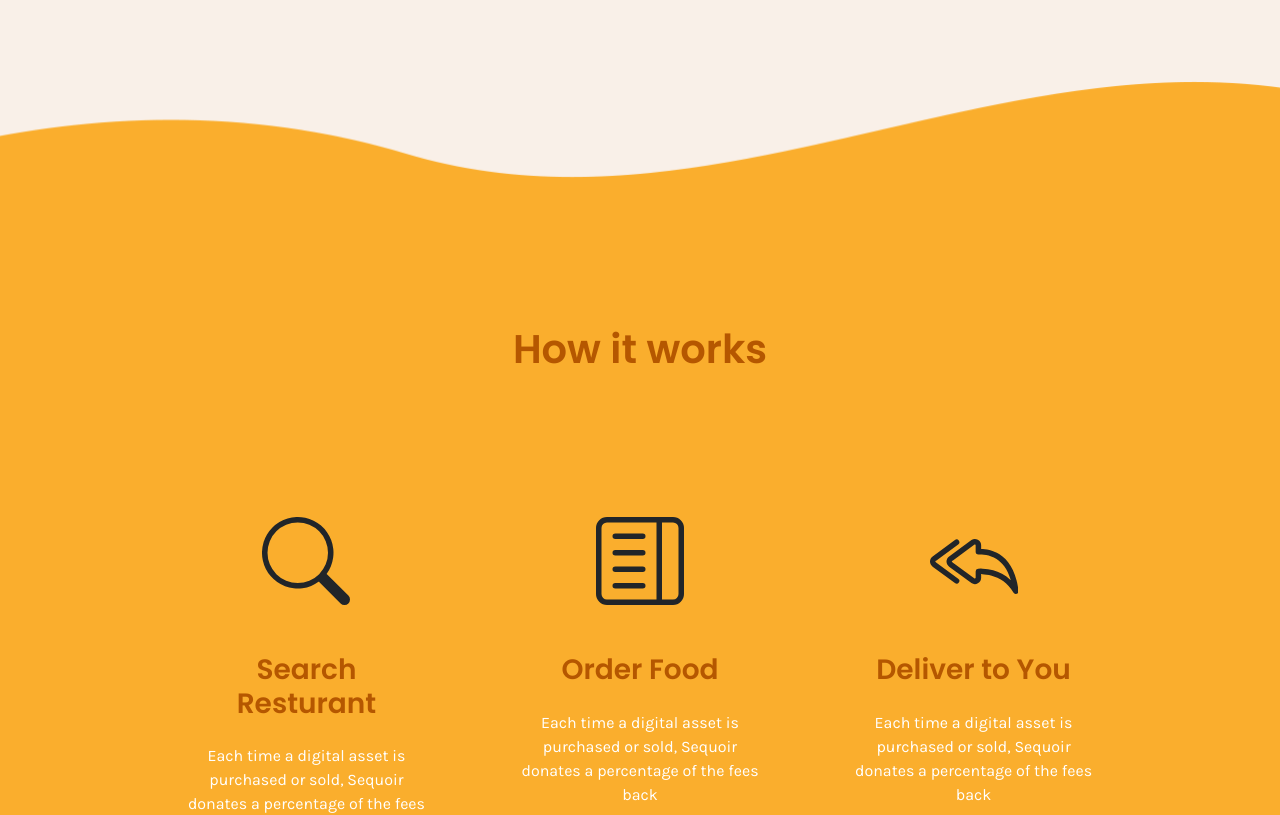
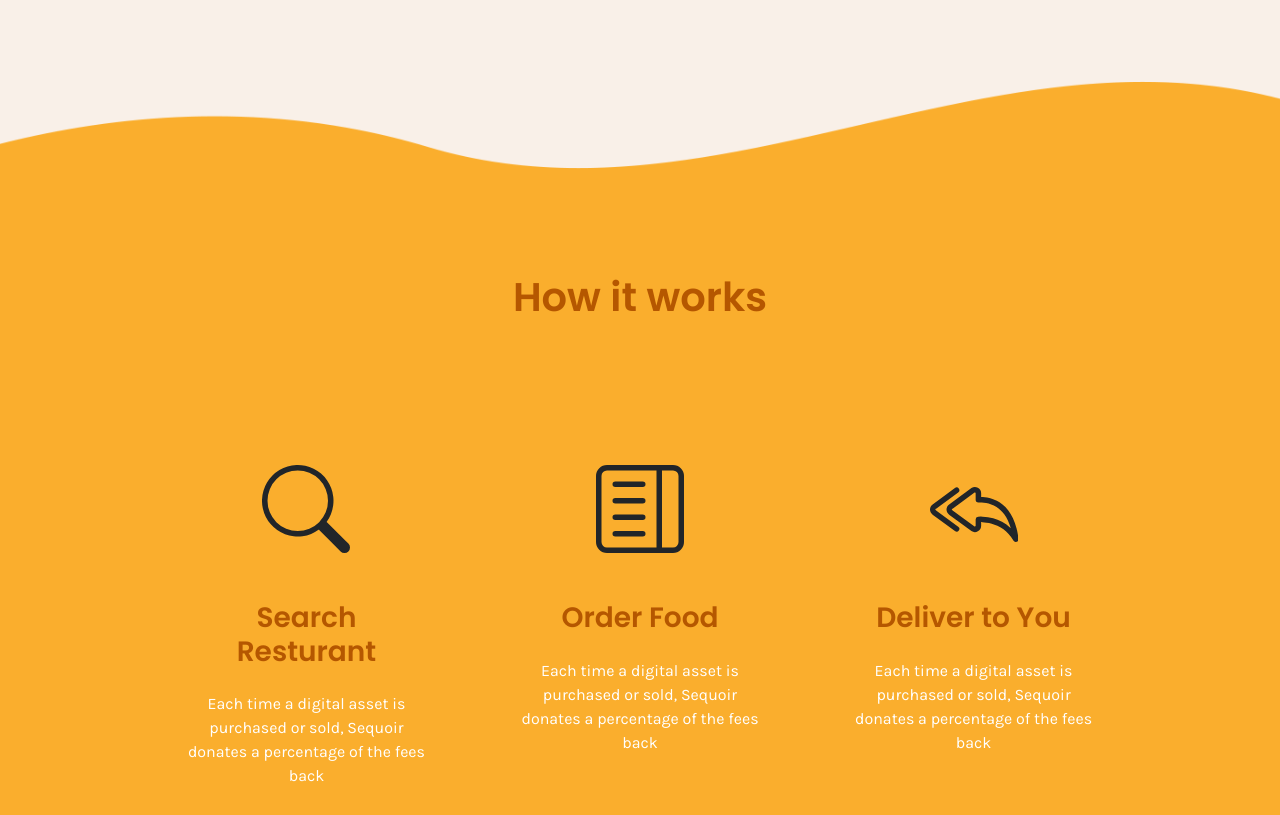
Before and after one commit to mreskini/FoodApp, a React (Create React App) app: page / in a window 1280 px wide. Shown: the part 2000-2815 px from the top of the page. Built offline with nearby package versions, Linux system fonts and the light colour scheme.

Commit message:
changed the classes a little bit

```diff
--- a/src/assets/css/styles.css
+++ b/src/assets/css/styles.css
@@ -61,12 +61,12 @@
   line-height: 30px;
 }
 
-.margin-bottom-100 {
-  margin-bottom: 100px !important;
+.padding-bottom-200 {
+  padding-bottom: 200px !important;
 }
 
-.margin-top-100 {
-  margin-top: 100px !important;
+.padding-top-200 {
+  padding-top: 200px !important;
 }
 
 .hero-section-bg {
--- a/src/assets/scss/general.scss
+++ b/src/assets/scss/general.scss
@@ -65,10 +65,10 @@
 }
 
 // begin: paddings & margins
-.margin-bottom-100{
-    margin-bottom: 100px !important;
+.padding-bottom-200{
+    padding-bottom: 200px !important;
 }
-.margin-top-100{
-    margin-top: 100px !important;
+.padding-top-200{
+    padding-top: 200px !important;
 }
 // end: paddins & margins
```
